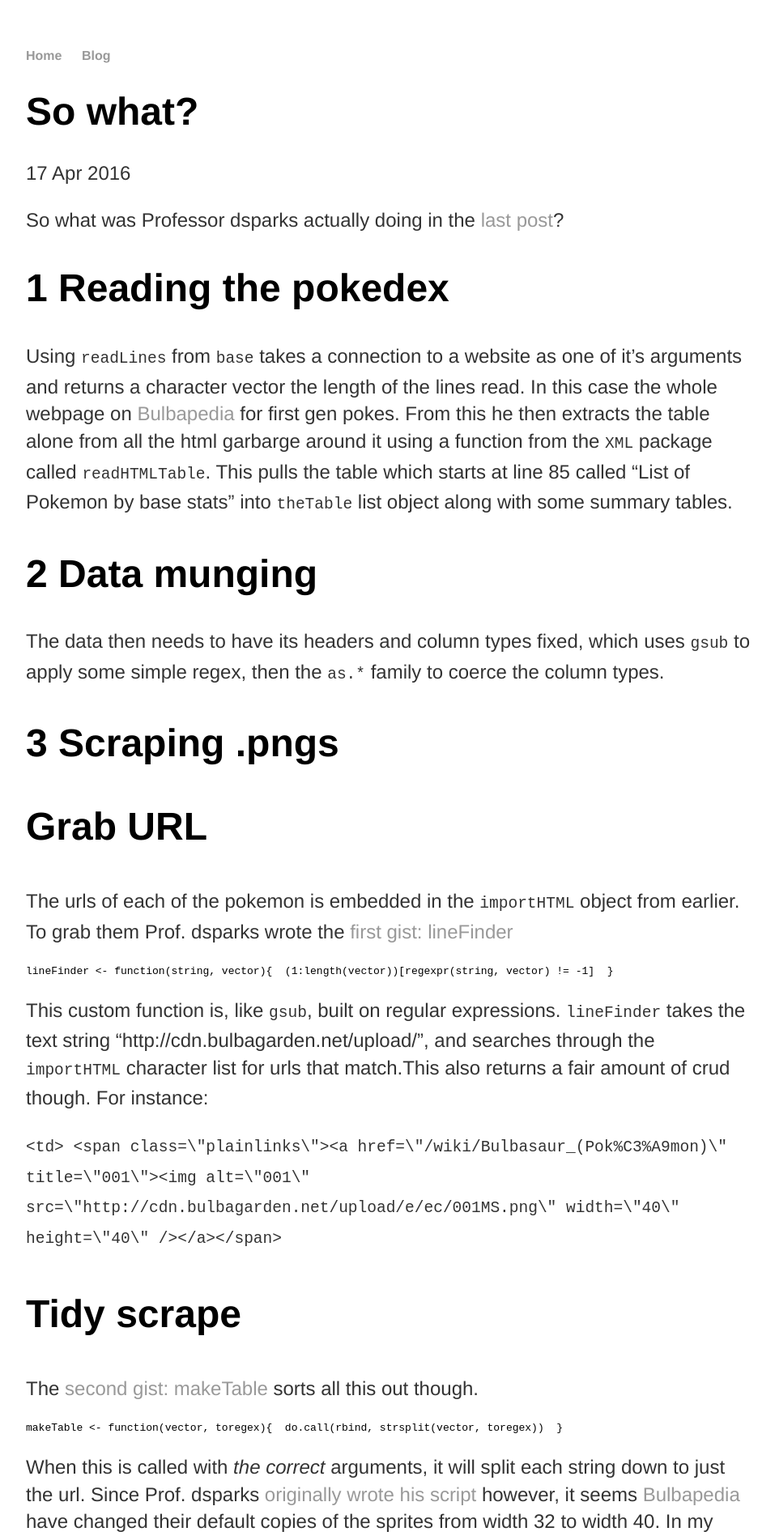
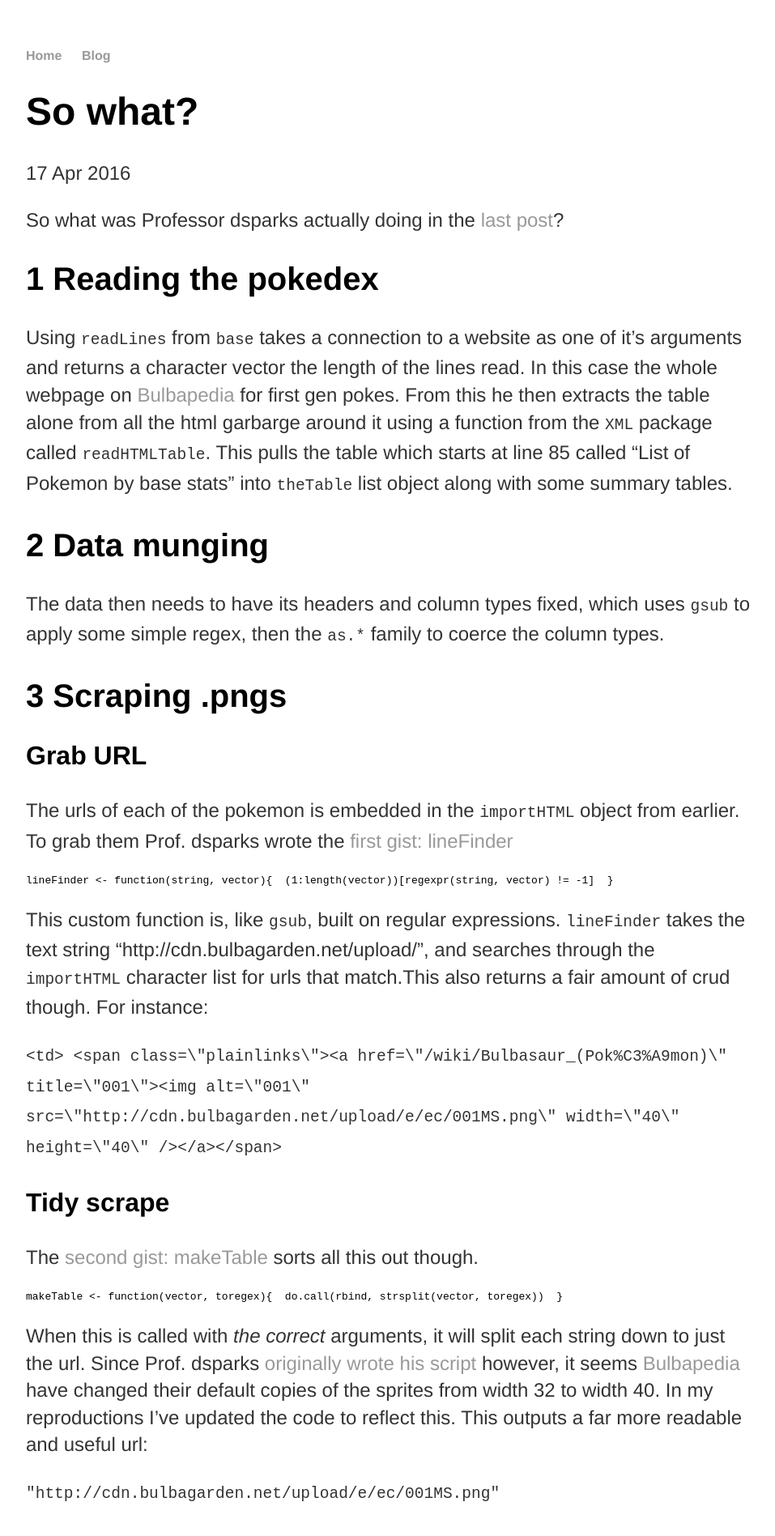
Before and after one commit to DaveParr/Pokemon_FieldStudies, a Jekyll site: the page built from _posts/2016-04-17-so.md, in a window 1280 px wide. Shown: the top 1897 px of the page at 81% size, without its empty margins (160-1117 px from the left). Built offline with Jekyll 4.4.1, drawn with Linux system fonts in a browser that asks for light colours.

Commit message:
modified h font-size

```diff
--- a/css/main.css
+++ b/css/main.css
@@ -25,15 +25,15 @@ h1 {
     font-family:'Helvetica', 'Arial', 'Sans-Serif';
 }
 h2 {
-    font-size: 3em;
+    font-size: 2.5em;
     font-family:'Helvetica', 'Arial', 'Sans-Serif';
 }
 h3 {
-    font-size: 3em;
+    font-size: 2em;
     font-family:'Helvetica', 'Arial', 'Sans-Serif';
 }
 h4 {
-    font-size: 3em;
+    font-size: 1.7em;
     font-family:'Helvetica', 'Arial', 'Sans-Serif';
 }
 p {
```
